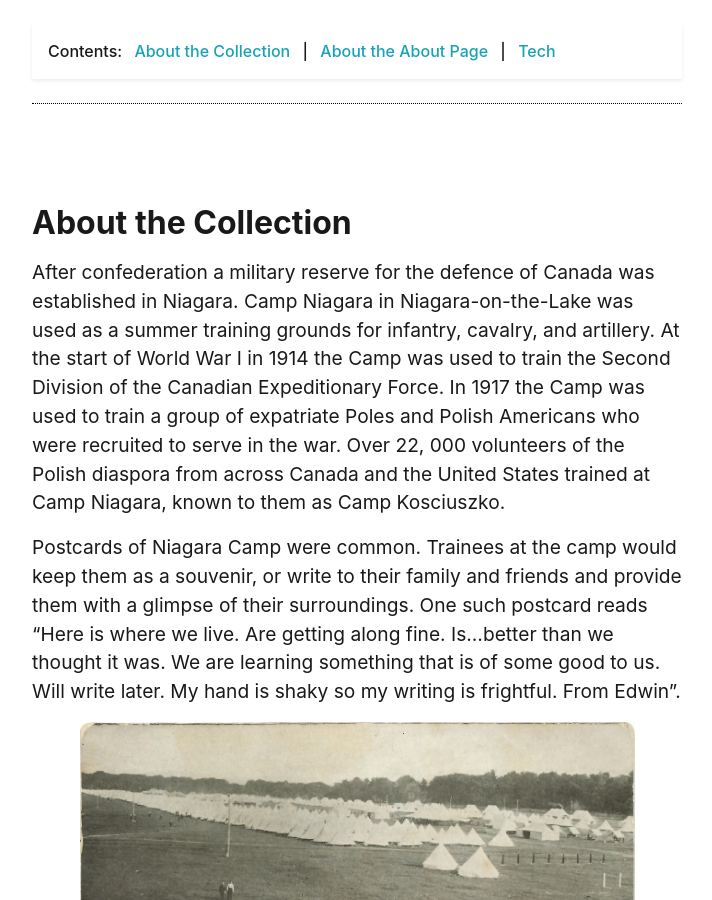
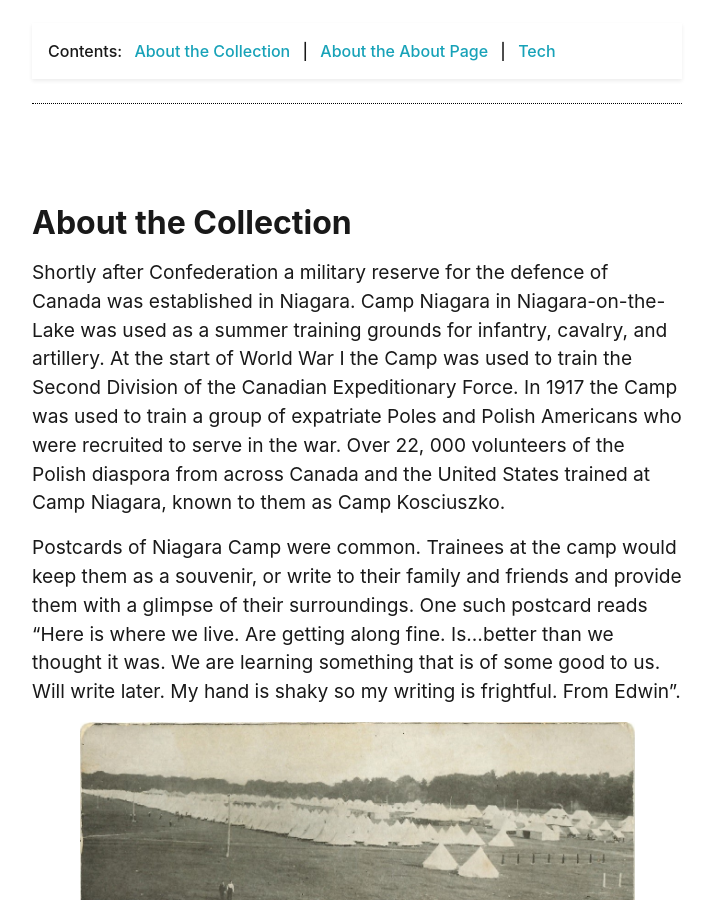
Before and after one commit to chantalcameron/Niagara-Camp, a Jekyll site: the page built from pages/about.md, in a window 1280 px wide and 900 px high, scrolled down 469 px. Shown: the whole window, without its empty margins (283-995 px from the left). Built offline with Jekyll 4.4.1, drawn with Linux system fonts in a browser that asks for light colours.

Commit message:
Update about.md

```diff
--- a/pages/about.md
+++ b/pages/about.md
@@ -14,7 +14,7 @@
 
 ## About the Collection
 
-After confederation a military reserve for the defence of Canada was established in Niagara.  Camp Niagara in Niagara-on-the-Lake was used as a summer training grounds for infantry, cavalry, and artillery.  At the start of World War I in 1914 the Camp was used to train the Second Division of the Canadian Expeditionary Force. In 1917 the Camp was used to train a group of expatriate Poles and Polish Americans who were recruited to serve in the war. Over 22, 000 volunteers of the Polish diaspora from across Canada and the United States trained at Camp Niagara, known to them as Camp Kosciuszko.
+Shortly after Confederation a military reserve for the defence of Canada was established in Niagara.  Camp Niagara in Niagara-on-the-Lake was used as a summer training grounds for infantry, cavalry, and artillery.  At the start of World War I the Camp was used to train the Second Division of the Canadian Expeditionary Force. In 1917 the Camp was used to train a group of expatriate Poles and Polish Americans who were recruited to serve in the war. Over 22, 000 volunteers of the Polish diaspora from across Canada and the United States trained at Camp Niagara, known to them as Camp Kosciuszko.
 
 Postcards of Niagara Camp were common.  Trainees at the camp would keep them as a souvenir, or write to their family and friends and provide them with a glimpse of their surroundings.  One such postcard reads "Here is where we live.  Are getting along fine.  Is...better than we thought it was.  We are learning something that is of some good to us.  Will write later.  My hand is shaky so my writing is frightful.  From Edwin".
 
```
